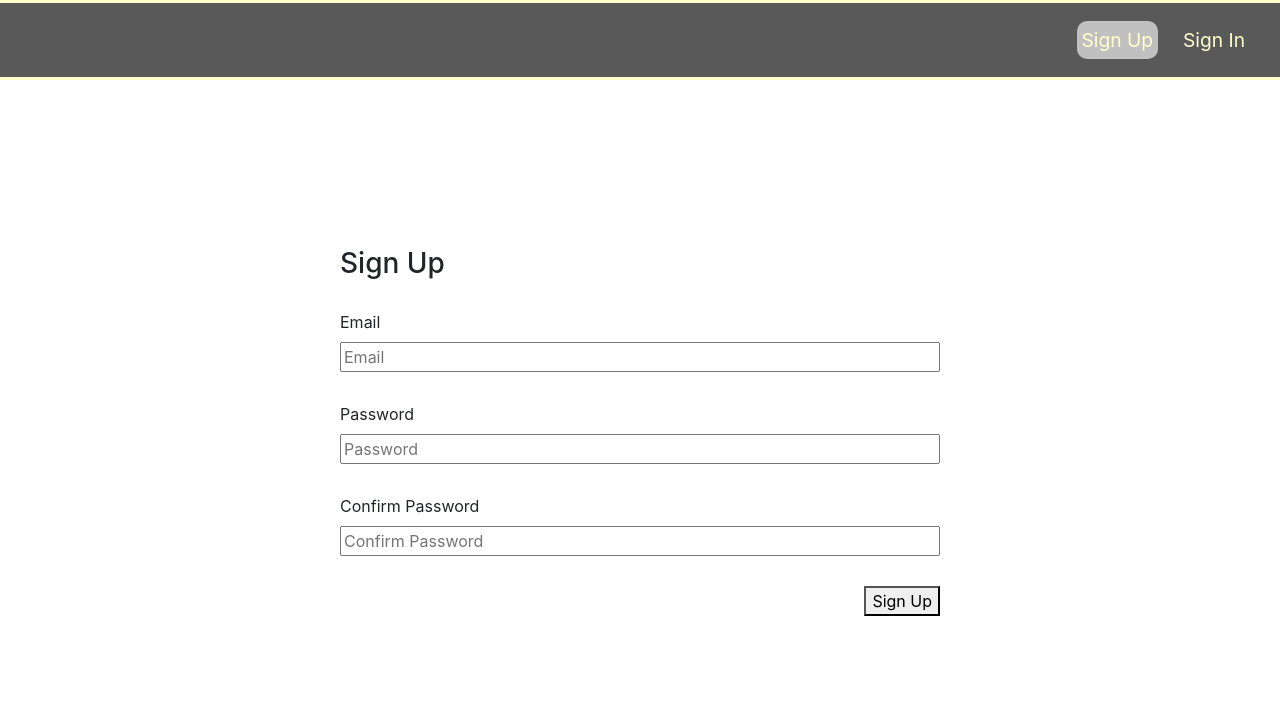
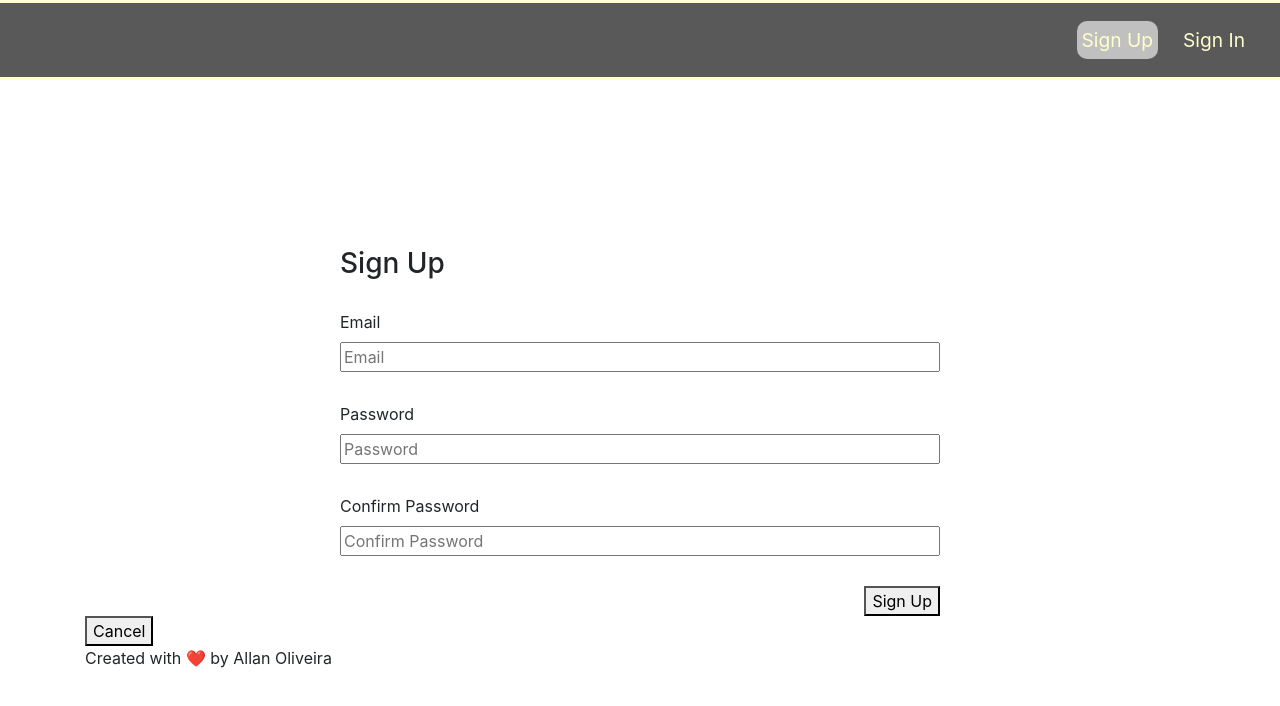
Before and after one commit to allan-io/mio-pomodoro-client, a React app: page /#/sign-up in a window 1280 px wide. Shown: the top 706 px of the page. Built offline with nearby package versions, Linux system fonts and the light colour scheme.

Commit message:
Deconstructed alert in this.props

```diff
--- a/src/auth/components/ChangePassword.js
+++ b/src/auth/components/ChangePassword.js
@@ -1,5 +1,5 @@
-import React, { Component } from 'react'
-import { withRouter } from 'react-router-dom'
+import React, { Component, Fragment } from 'react'
+import { withRouter, Link } from 'react-router-dom'
 
 import { changePassword } from '../api'
 import messages from '../messages'
@@ -37,6 +37,7 @@ class ChangePassword extends Component {
     const { oldPassword, newPassword } = this.state
 
     return (
+      <Fragment>
         <form className='auth-form' onSubmit={this.onChangePassword}>
           <h3>Change Password</h3>
 
@@ -60,6 +61,10 @@ class ChangePassword extends Component {
           />
           <button type="submit">Change Password</button>
         </form>
+        <Link to={'/pomodoros'}>
+          <button className="cancel-btn" onClick={this.handleExit}>Cancel</button>
+        </Link>
+      </Fragment>
     )
   }
 }
--- a/src/auth/components/SignIn.js
+++ b/src/auth/components/SignIn.js
@@ -1,5 +1,5 @@
-import React, { Component } from 'react'
-import { withRouter } from 'react-router-dom'
+import React, { Component, Fragment } from 'react'
+import { withRouter, Link } from 'react-router-dom'
 
 import { signIn } from '../api'
 import messages from '../messages'
@@ -25,8 +25,6 @@ class SignIn extends Component {
 
     signIn(this.state)
       .then(res => setUser(res.data.user))
-      // .then(() => getPomodoros(setUser))
-      .then(() => alert(messages.signInSuccess, 'success'))
       .then(() => history.push('/pomodoros'))
       .catch(error => {
         console.error(error)
@@ -39,6 +37,7 @@ class SignIn extends Component {
     const { email, password } = this.state
 
     return (
+      <Fragment>
         <form className='auth-form' onSubmit={this.onSignIn}>
           <h3>Sign In</h3>
           <label htmlFor="email">Email</label>
@@ -61,6 +60,11 @@ class SignIn extends Component {
           />
           <button type="submit">Sign In</button>
         </form>
+        <Link to={'/'}>
+          <button className="cancel-btn" onClick={this.handleExit}>Cancel</button>
+        </Link>
+        <p className="creted-by">Created with ❤️ by Allan Oliveira</p>
+      </Fragment>
     )
   }
 }
--- a/src/auth/components/SignUp.js
+++ b/src/auth/components/SignUp.js
@@ -1,5 +1,5 @@
-import React, { Component } from 'react'
-import { withRouter } from 'react-router-dom'
+import React, { Component, Fragment } from 'react'
+import { withRouter, Link } from 'react-router-dom'
 
 import { signUp, signIn } from '../api'
 import messages from '../messages'
@@ -40,6 +40,7 @@ class SignUp extends Component {
     const { email, password, passwordConfirmation } = this.state
 
     return (
+      <Fragment>
         <form className='auth-form' onSubmit={this.onSignUp}>
           <h3>Sign Up</h3>
 
@@ -72,6 +73,11 @@ class SignUp extends Component {
           />
           <button type="submit">Sign Up</button>
         </form>
+        <Link to={'/'}>
+          <button className="cancel-btn" onClick={this.handleExit}>Cancel</button>
+        </Link>
+        <p className="creted-by">Created with ❤️ by Allan Oliveira</p>
+      </Fragment>
     )
   }
 }
```
Lines whose indentation alone changed are shown as unchanged.
